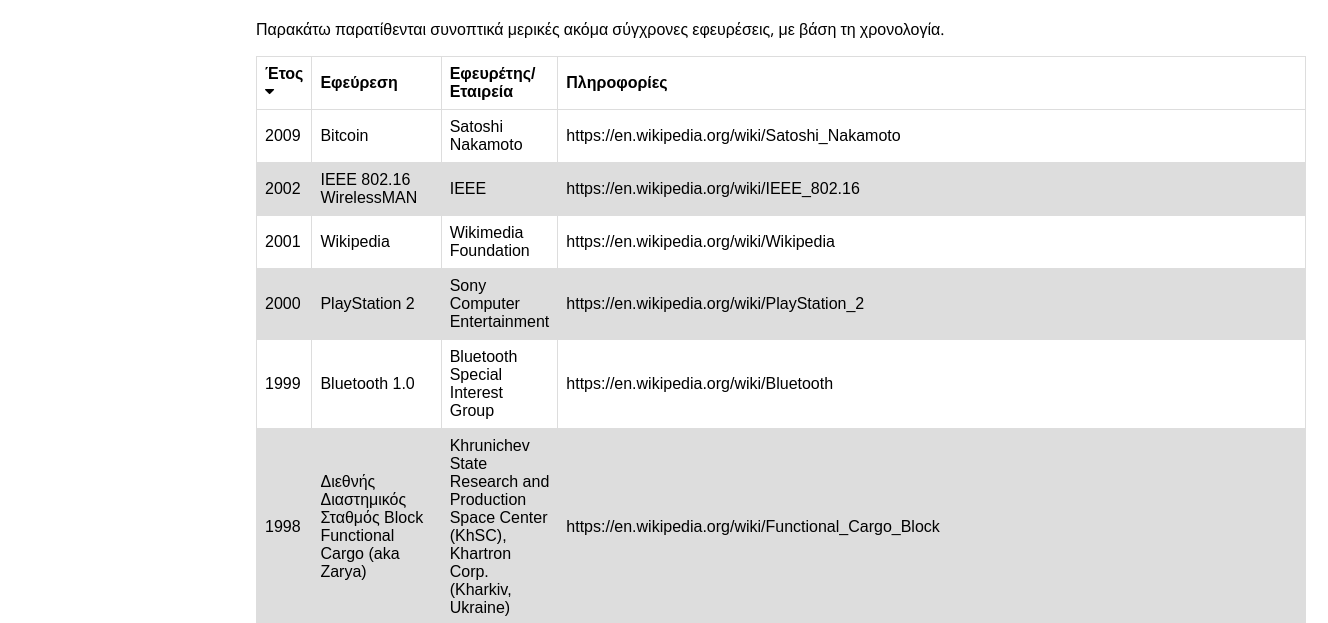
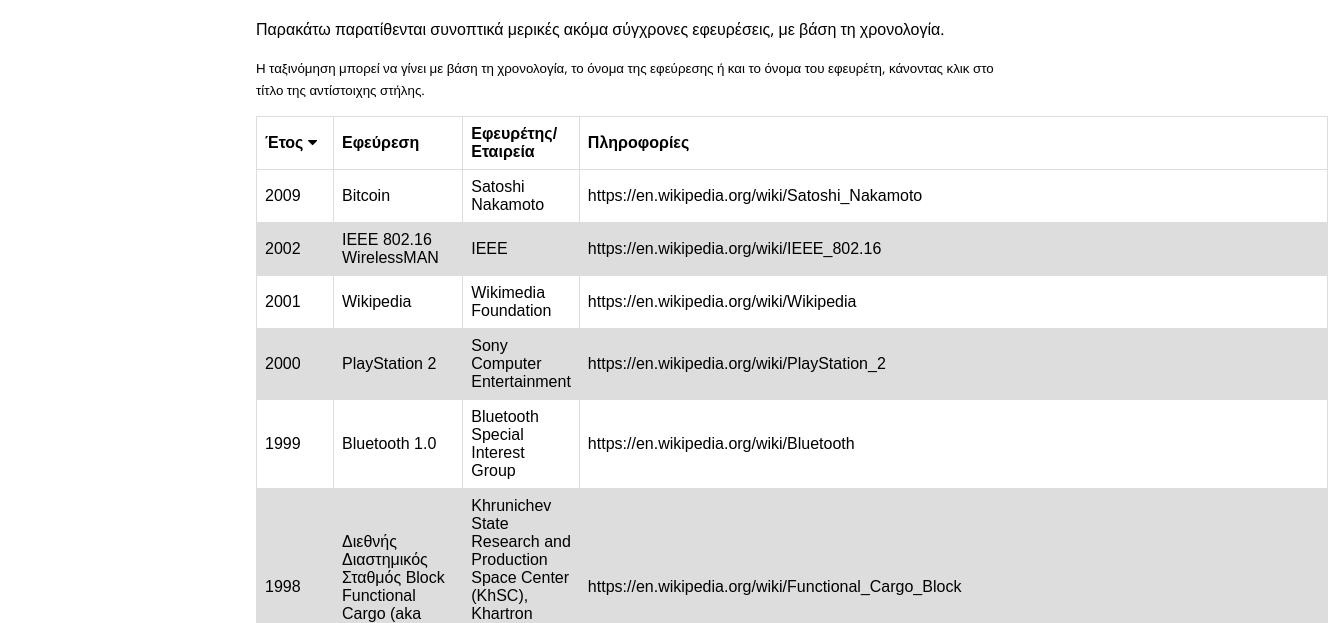
Before and after one commit to manosvasilakis/ergasia-inventions-html, a plain HTML site: page inventions.html in a window 1280 px wide. Both pictures are taken after a click on the element "Έτος". Shown: the part 122-745 px from the top of the page, 1328 px wide, since content can reach past the window. Drawn offline with nearby package versions, Linux system fonts and the light colour scheme.

Commit message:
added arrow that point to the direction of the sorting

```diff
--- a/inventions.html
+++ b/inventions.html
@@ -50,13 +50,22 @@
 	<div class="container-md mt-2 mb-2">
 		<h1>Περισσότερες Εφευρέσεις</h1>
 		<p>Παρακάτω παρατίθενται συνοπτικά μερικές ακόμα σύγχρονες εφευρέσεις, με βάση τη χρονολογία.</p>
+		<p>
+			<small>
+				Η ταξινόμηση μπορεί να γίνει με βάση τη χρονολογία, το όνομα της εφεύρεσης ή και το
+				όνομα του εφευρέτη, κάνοντας κλικ στο τίτλο της αντίστοιχης στήλης.
+			</small>
+		</p>
 		<table id="main-table">
+			<thead>
 				<tr>
-				<th onclick="sortTable(0)">Έτος <i class="fa fa-caret-down"></i></th>
-				<th onclick="sortTable(1)">Εφεύρεση</th>
-				<th onclick="sortTable(2)">Εφευρέτης/Εταιρεία</th>
+					<th id="year" onclick="sortTable(0)" style="min-width: 60px">Έτος <i id="sort-direction" class="fa fa-caret-up"></i></th>
+					<th id="inve" onclick="sortTable(1)">Εφεύρεση </th>
+					<th id="invo" onclick="sortTable(2)">Εφευρέτης/Εταιρεία</th>
 					<th>Πληροφορίες</th>
 				<tr>
+			</thead>
+			<tbody>
 				<tr>
 					<td>1954</td>
 					<td>Φούρνος μικροκυμάτων</td>
@@ -297,6 +306,7 @@
 					<td>Satoshi Nakamoto</td>
 					<td><a href="https://en.wikipedia.org/wiki/Satoshi_Nakamoto" target="_blank">https://en.wikipedia.org/wiki/Satoshi_Nakamoto</a></td>
 				</tr>
+			</tbody>
 		</table>
 	</div>
 	<!-- End Main Content -->
--- a/js/sort_table-vanilla.js
+++ b/js/sort_table-vanilla.js
@@ -1,53 +1,69 @@
+/* Manage the arrow so the user can see the direction of the sorting */
+function toggleIcon() {
+	var icon = document.getElementById("sort-direction");
+	/* Toggle Direction */
+	icon.classList.toggle("fa-caret-up");
+	icon.classList.toggle("fa-caret-down");
+}
+function removeIcon() { document.getElementById("sort-direction").remove(); }
+function addIcon(n) {
+	var columns = [ ["year", "Έτος"], ["inve", "Εφεύρεση"], ["invo", "Εφευρέτης/Εταιρεία"] ];
+	document.getElementById(columns[n][0]).innerHTML = columns[n][1] + ' <i id="sort-direction" class="fa fa-caret-up"></i>';
+}
+
 /* Sort Table by Any Column (W3 Schools Sort Table) */
 function sortTable(n) {
 	var table, rows, switching, i, x, y, shouldSwitch, dir, switchcount = 0;
 	table = document.getElementById("main-table");
 	switching = true;
-	//Set the sorting direction to ascending:
+	/* Set the sorting direction to ascending: */
 	dir = "asc";
-	/*Make a loop that will continue until
-	no switching has been done:*/
+	/* Make a loop that will continue until
+	no switching has been done: */
+	removeIcon();
+	addIcon(n);
 	while (switching) {
-		//start by saying: no switching is done:
+		/* start by saying: no switching is done: */
 		switching = false;
 		rows = table.rows;
-		/*Loop through all table rows (except the
-		first, which contains table headers):*/
+		/* Loop through all table rows (except the
+		first, which contains table headers): */
 		for (i = 2; i < (rows.length - 1); i++) {
-			//start by saying there should be no switching:
+			// start by saying there should be no switching:
 			shouldSwitch = false;
-			/*Get the two elements you want to compare,
-			one from current row and one from the next:*/
+			/* Get the two elements you want to compare,
+			one from current row and one from the next: */
 			x = rows[i].getElementsByTagName("TD")[n];
 			y = rows[i + 1].getElementsByTagName("TD")[n];
-			/*check if the two rows should switch place,
-			based on the direction, asc or desc:*/
+			/* check if the two rows should switch place,
+			based on the direction, asc or desc: */
 			if (dir == "asc") {
 				if (x.innerHTML.toLowerCase() > y.innerHTML.toLowerCase()) {
-					//if so, mark as a switch and break the loop:
+					/* if so, mark as a switch and break the loop: */
 					shouldSwitch= true;
 					break;
 				}
 			} else if (dir == "desc") {
 				if (x.innerHTML.toLowerCase() < y.innerHTML.toLowerCase()) {
-					//if so, mark as a switch and break the loop:
+					/* if so, mark as a switch and break the loop: */
 					shouldSwitch = true;
 					break;
 				}
 			}
 		}
 		if (shouldSwitch) {
-			/*If a switch has been marked, make the switch
-			and mark that a switch has been done:*/
+			/* If a switch has been marked, make the switch
+			and mark that a switch has been done: */
 			rows[i].parentNode.insertBefore(rows[i + 1], rows[i]);
 			switching = true;
-			//Each time a switch is done, increase this count by 1:
+			/* Each time a switch is done, increase this count by 1: */
 			switchcount ++;
 		} else {
 			/* If no switching has been done AND the direction is "asc",
-			 * set the direction to "desc" and run the while loop again.*/
+			set the direction to "desc" and run the while loop again. */
 			if (switchcount == 0 && dir == "asc") {
 				dir = "desc";
+				toggleIcon();
 				switching = true;
 			}
 		}
```
Lines whose indentation alone changed are shown as unchanged.
